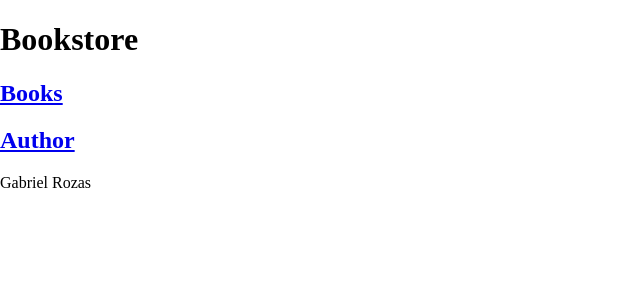
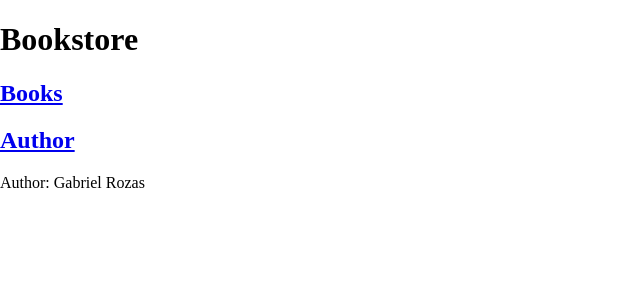
Before and after one commit to EmiLoKiJu/bookstore, a React (Create React App) app: page /categories in a window 1280 px wide. Shown: the top 300 px of the page, without its empty margins (0-640 px from the left). Built offline with nearby package versions, Linux system fonts and the light colour scheme.

Commit message:
Add missing component

```diff
--- a/src/App.js
+++ b/src/App.js
@@ -7,6 +7,7 @@ import {
 
 import './App.css';
 import BooksLogic from './components/bookslogic';
+import Categories from './components/categories';
 
 function Layout() {
   return (
@@ -29,7 +30,7 @@ function App() {
       <Routes>
         <Route path="/" element={<Layout />}>
           <Route index element={<div><BooksLogic /></div>} />
-          <Route path="categories" element={<div>Gabriel Rozas</div>} />
+          <Route path="categories" element={<div><Categories /></div>} />
           <Route path="*" element={<div>Error 404: Page not found</div>} />
         </Route>
       </Routes>
--- /dev/null
+++ b/src/components/categories.js
@@ -0,0 +1,7 @@
+import React from 'react';
+
+const Categories = () => (
+  <div>Author: Gabriel Rozas</div>
+);
+
+export default Categories;
```
Also changed, not shown: 1 other file (tests, documents, lock files or other folders).
